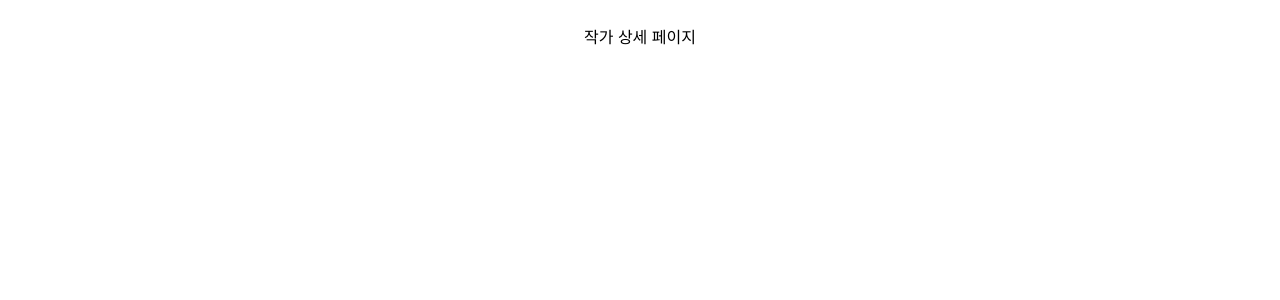
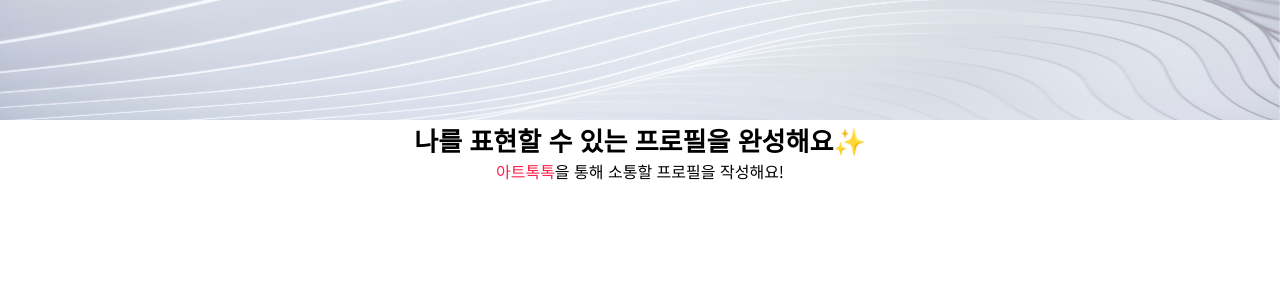
Before and after one commit to final-project-temporaryName/finalProject-FE, a Next.js app: page /signup in a window 1280 px wide. Shown: the top 300 px of the page. Built offline with nearby package versions, Linux system fonts and the light colour scheme.

Commit message:
feat: signup 페이지 UI 구현

```diff
--- /dev/null
+++ b/src/app/(unauth)/_components/SignupPage.tsx
@@ -0,0 +1,22 @@
+import Image from 'next/image';
+import loginBgImg from '../../../../public/assets/images/loginBg.png';
+
+function SignUpPage() {
+  return (
+    <>
+      <div className="w-dvh flex h-dvh flex-col justify-start">
+        <div className="w-dvh relative h-[15%]">
+          <Image src={loginBgImg} alt="로그인 페이지 사진" fill priority />
+        </div>
+        <div className="flex-col-center">
+          <p className="text-26 font-bold">나를 표현할 수 있는 프로필을 완성해요✨</p>
+          <p className="text-16">
+            <span className="text-primary">아트톡톡</span>을 통해 소통할 프로필을 작성해요!
+          </p>
+        </div>
+      </div>
+    </>
+  );
+}
+
+export default SignUpPage;
--- /dev/null
+++ b/src/app/(unauth)/signup/page.tsx
@@ -0,0 +1,5 @@
+import SignUpPage from '../_components/SignupPage';
+
+export default async function SingUp() {
+  return <SignUpPage />;
+}
--- /dev/null
+++ b/src/types/auth.ts
@@ -0,0 +1 @@
+// 로그인, 회원가입 관련 타입
```
